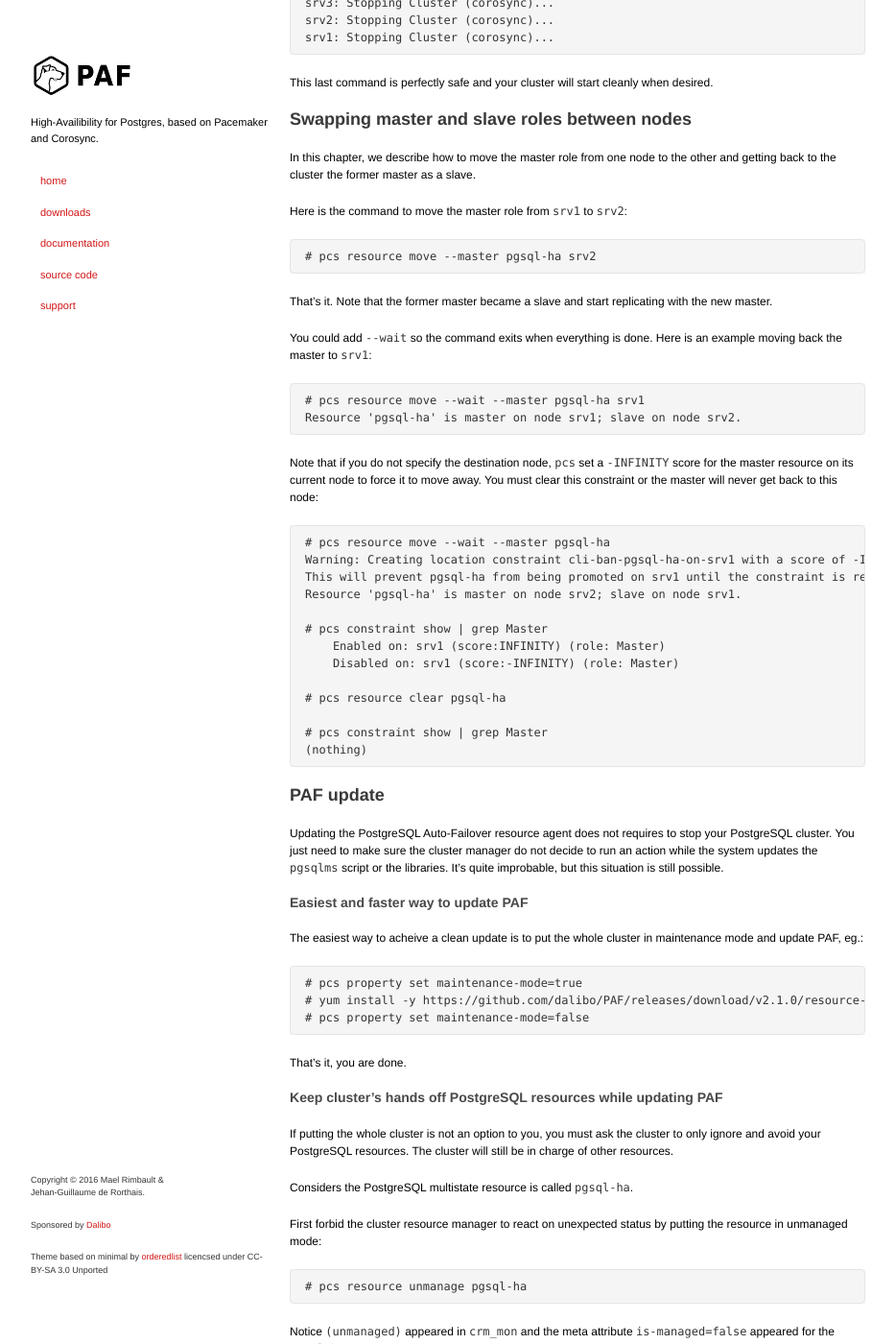
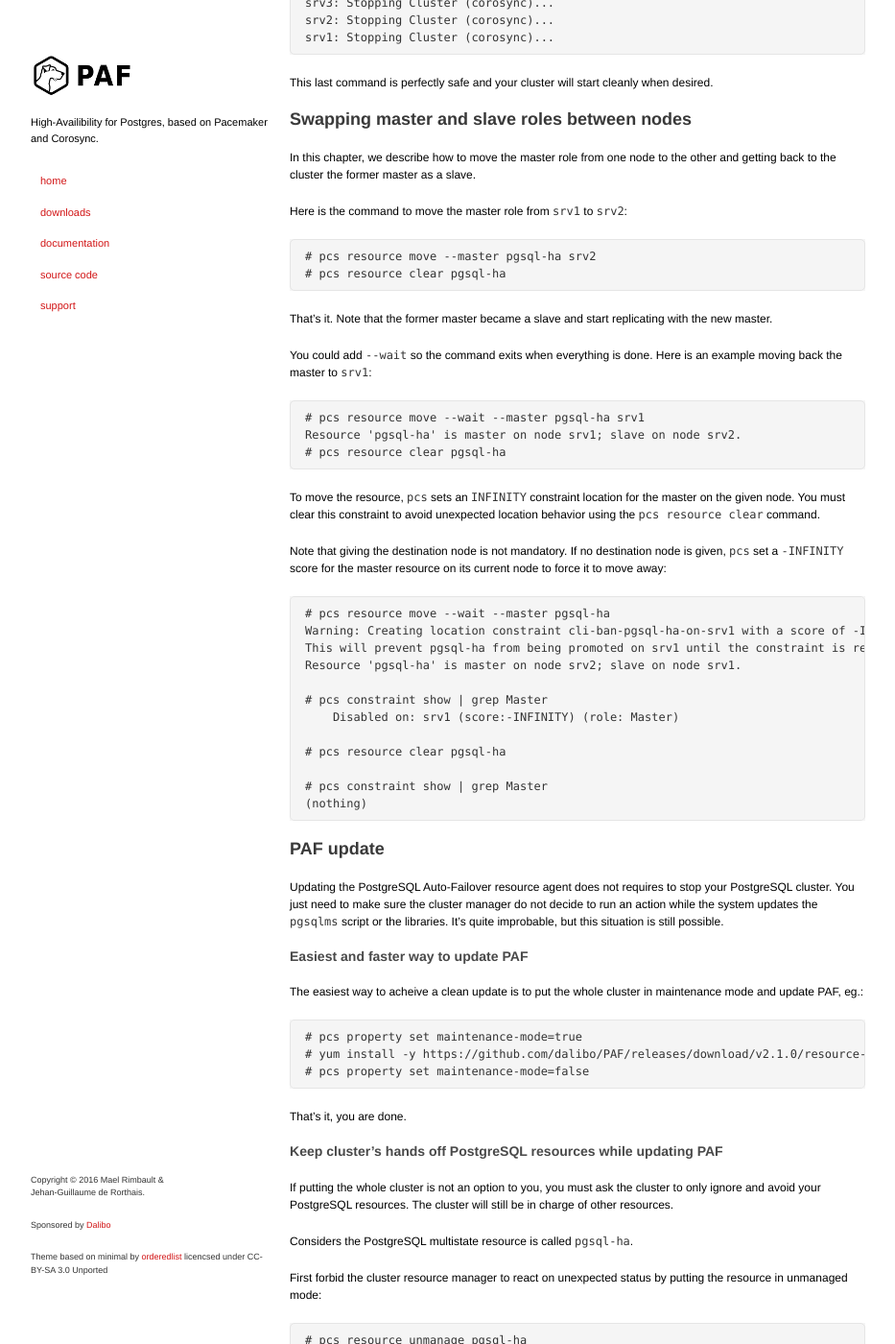
Before and after one commit to ClusterLabs/PAF, a Jekyll site: the page built from CentOS-7-admin-cookbook.md, in a window 1280 px wide and 1400 px high, scrolled down 1143 px. Shown: the whole window at 96% size, without its empty margins (173-1106 px from the left). Built offline with Jekyll 4.4.1, drawn with Linux system fonts in a browser that asks for light colours; some of the changed text lies outside the part shown.

Commit message:
Update cookbooks

````diff
--- a/CentOS-7-admin-cookbook.md
+++ b/CentOS-7-admin-cookbook.md
@@ -88,6 +88,7 @@ Here is the command to move the master role from `srv1` to `srv2`:
 
 ```
 # pcs resource move --master pgsql-ha srv2
+# pcs resource clear pgsql-ha
 ```
 
 That's it. Note that the former master became a slave and start replicating with
@@ -99,11 +100,16 @@ example moving back the master to `srv1`:
 ```
 # pcs resource move --wait --master pgsql-ha srv1
 Resource 'pgsql-ha' is master on node srv1; slave on node srv2.
+# pcs resource clear pgsql-ha
 ```
 
-Note that if you do not specify the destination node, `pcs` set a `-INFINITY`
-score for the master resource on its current node to force it to move away.
-You must clear this constraint or the master will never get back to this node:
+To move the resource, `pcs` sets an `INFINITY` constraint location for the
+master on the given node. You must clear this constraint to avoid unexpected
+location behavior using the `pcs resource clear` command.
+
+Note that giving the destination node is not mandatory. If no destination node
+is given, `pcs` set a `-INFINITY` score for the master resource on its current
+node to force it to move away:
 
 ```
 # pcs resource move --wait --master pgsql-ha
@@ -112,7 +118,6 @@ This will prevent pgsql-ha from being promoted on srv1 until the constraint is r
 Resource 'pgsql-ha' is master on node srv2; slave on node srv1.
 
 # pcs constraint show | grep Master
-    Enabled on: srv1 (score:INFINITY) (role: Master)
     Disabled on: srv1 (score:-INFINITY) (role: Master)
 
 # pcs resource clear pgsql-ha
@@ -266,7 +271,7 @@ of `srv1`:
 # yum install --downloadonly postgresql93 postgresql93-contrib postgresql93-server
 # pcs resource ban --wait pgsql-ha srv1
 # yum install -y postgresql93 postgresql93-contrib postgresql93-server
-# pcs resource clear pgsql-ha srv1
+# pcs resource clear pgsql-ha
 ```
 
 Minor upgrade is finished. Feel free to move your master back to `srv1` if you
````
Also changed, not shown: other parts of CentOS-7-admin-cookbook.md (+1 -1 lines), Debian-8-admin-cookbook.md (+6 -4 lines).
